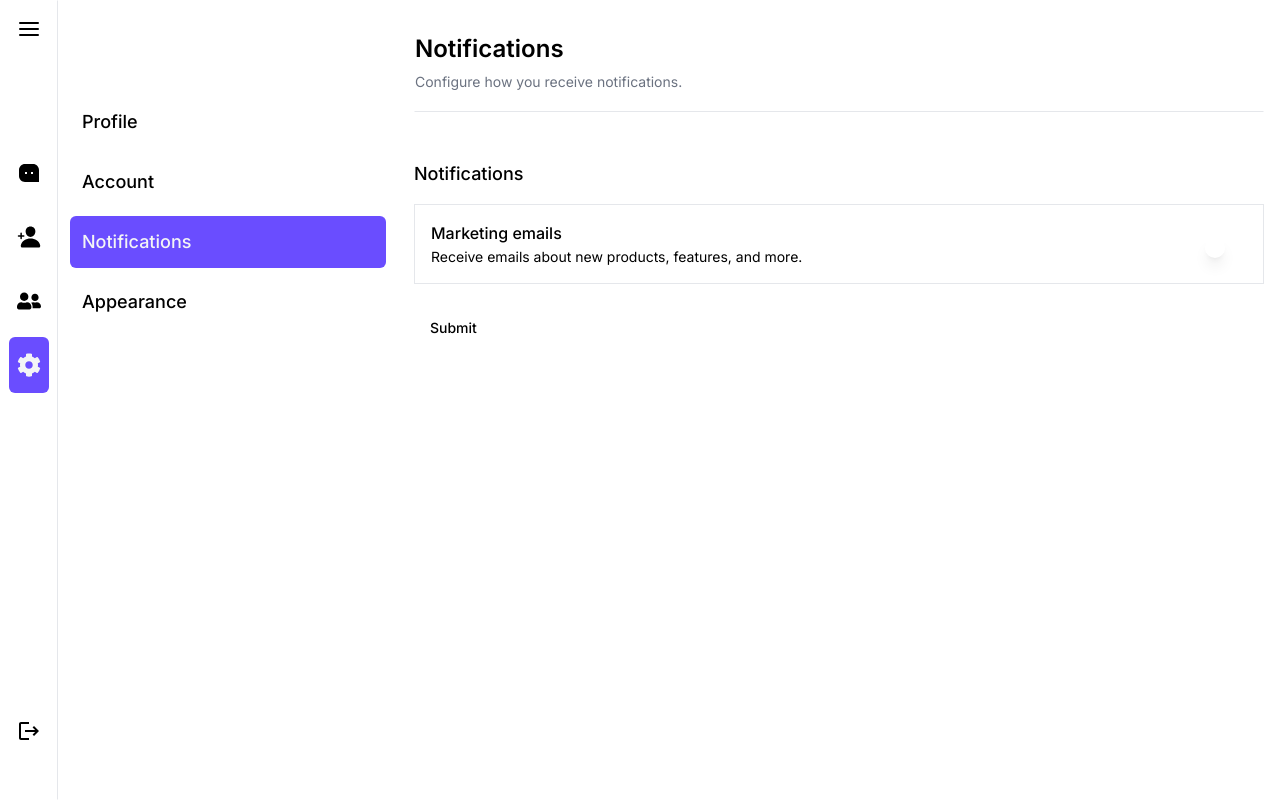
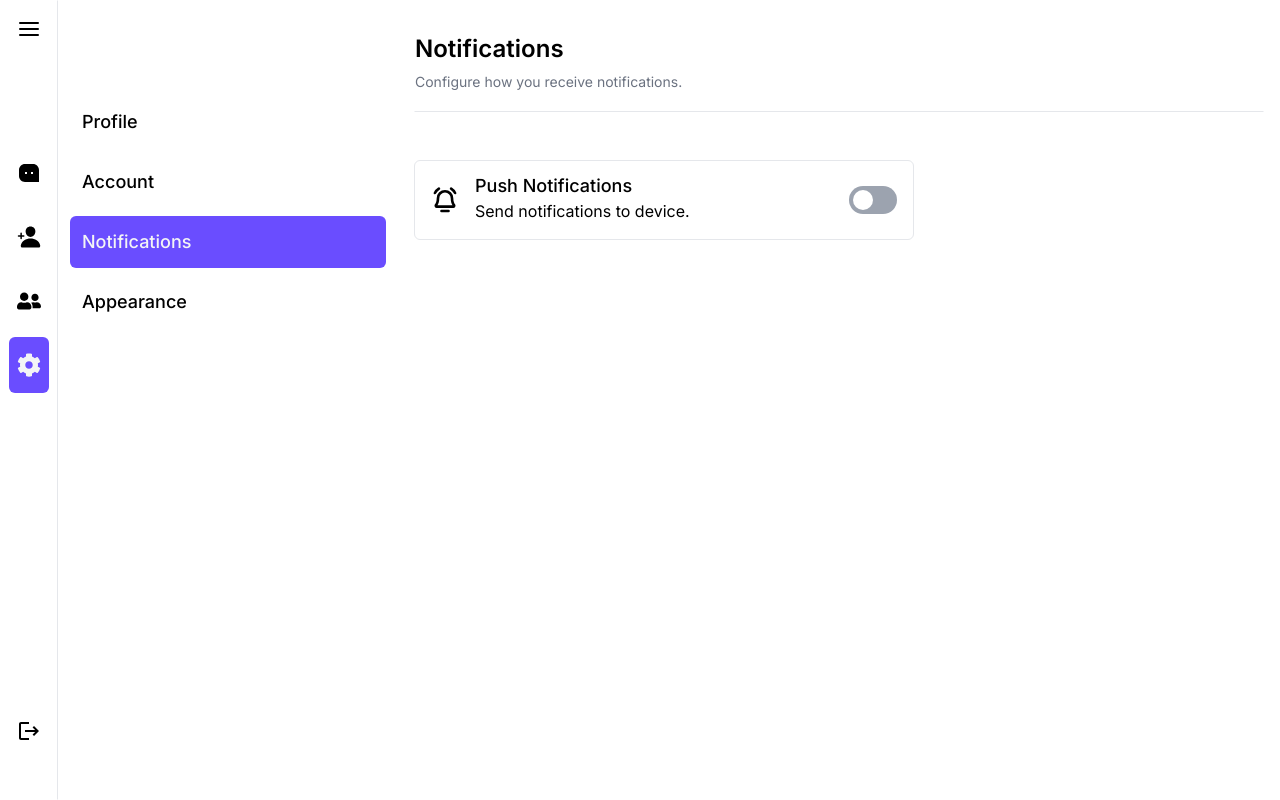
Before and after one commit to edwinochieng/chatterbox, a Next.js app in the folder client/: page /settings/notifications in a window 1280 px wide. Built offline with nearby package versions, Linux system fonts and the light colour scheme.

Commit message:
feat: implement send notifications logic

```diff
--- a/client/src/app/(dashboard)/settings/notifications/page.tsx
+++ b/client/src/app/(dashboard)/settings/notifications/page.tsx
@@ -1,90 +1,34 @@
 "use client";
 
 import React from "react";
-import { zodResolver } from "@hookform/resolvers/zod";
-import { useForm } from "react-hook-form";
-import { z } from "zod";
-
-import { Button } from "@/components/ui/button";
-import {
-  Form,
-  FormControl,
-  FormDescription,
-  FormField,
-  FormItem,
-  FormLabel,
-} from "@/components/ui/form";
+import { PiBellSimpleRingingBold } from "react-icons/pi";
 import { Switch } from "@/components/ui/switch";
-import { toast } from "@/components/ui/use-toast";
 import MainNavbar from "@/components/MainNavbar";
-
-const FormSchema = z.object({
-  marketing_emails: z.boolean().default(false).optional(),
-  security_emails: z.boolean(),
-});
+import { styles } from "@/lib/style";
+import NotificationSwitch from "@/components/NotificationSwitch";
 
 export default function NotificationSettings() {
-  const form = useForm<z.infer<typeof FormSchema>>({
-    resolver: zodResolver(FormSchema),
-    defaultValues: {
-      security_emails: true,
-    },
-  });
-
-  function onSubmit(data: z.infer<typeof FormSchema>) {
-    toast({
-      title: "You submitted the following values:",
-      description: (
-        <pre className="mt-2 w-[340px] rounded-md bg-slate-950 p-4">
-          <code className="text-white">{JSON.stringify(data, null, 2)}</code>
-        </pre>
-      ),
-    });
-  }
-
   return (
     <div>
       <MainNavbar
         title="Notifications"
         description="Configure how you receive notifications."
       />
-      <div className="pt-12">
-        <Form {...form}>
-          <form
-            onSubmit={form.handleSubmit(onSubmit)}
-            className="w-full space-y-6"
-          >
-            <div>
-              <h3 className="mb-4 text-lg font-medium">Notifications</h3>
-              <div className="space-y-4">
-                <FormField
-                  control={form.control}
-                  name="marketing_emails"
-                  render={({ field }) => (
-                    <FormItem className="flex flex-row items-center justify-between rounded-lg border p-4">
-                      <div className="space-y-0.5">
-                        <FormLabel className="text-base">
-                          Marketing emails
-                        </FormLabel>
-                        <FormDescription>
-                          Receive emails about new products, features, and more.
-                        </FormDescription>
-                      </div>
-                      <FormControl className="bg-red-500">
-                        <Switch
-                          checked={field.value}
-                          onCheckedChange={field.onChange}
-                          className="text-red-600"
-                        />
-                      </FormControl>
-                    </FormItem>
-                  )}
-                />
-              </div>
-            </div>
-            <Button type="submit">Submit</Button>
-          </form>
-        </Form>
+      <div className="pt-12 max-w-[500px]">
+        <div className=" py-4 flex items-center space-x-4 rounded-[6px] border p-4 dark:border-gray-400">
+          <PiBellSimpleRingingBold size={28} />
+          <div className="flex-1 space-y-1">
+            <p className="text-lg font-medium leading-none">
+              Push Notifications
+            </p>
+            <p
+              className={`text-base text-muted-foreground ${styles.description}`}
+            >
+              Send notifications to device.
+            </p>
+          </div>
+          <NotificationSwitch />
+        </div>
       </div>
     </div>
   );
--- /dev/null
+++ b/client/src/components/NotificationSwitch.tsx
@@ -0,0 +1,25 @@
+"use client";
+import { useNotification } from "@/context/NotificationContext";
+import React from "react";
+
+const NotificationSwitch: React.FC = () => {
+  const { isNotificationOn, toggleNotification } = useNotification();
+  return (
+    <div className="flex items-center space-x-3">
+      <button
+        onClick={toggleNotification}
+        className={`relative inline-flex items-center py-1 rounded-full w-12 transition-all ${
+          isNotificationOn ? "bg-gray-700 dark:bg-gray-50" : "bg-gray-400"
+        }`}
+      >
+        <span
+          className={`inline-block w-5 h-5 transform bg-white dark:bg-gray-900 rounded-full transition-transform ${
+            isNotificationOn ? "translate-x-6" : "translate-x-1"
+          }`}
+        />
+      </button>
+    </div>
+  );
+};
+
+export default NotificationSwitch;
--- a/client/src/components/Providers.tsx
+++ b/client/src/components/Providers.tsx
@@ -7,6 +7,7 @@ import { AuthProvider } from "@/context/AuthContext";
 import { SocketProvider } from "@/context/SocketContext";
 import { ChatProvider } from "@/context/ChatContext";
 import { ThemeProvider } from "@/context/ThemeContext";
+import { NotificationProvider } from "@/context/NotificationContext";
 
 const queryClient = new QueryClient();
 
@@ -15,12 +16,14 @@ export default function Providers({ children }: { children: React.ReactNode }) {
     <ThemeProvider>
       <AuthProvider>
         <SocketProvider>
+          <NotificationProvider>
             <QueryClientProvider client={queryClient}>
               <ChatProvider>
                 <Toaster position="top-center" />
                 {children}
               </ChatProvider>
             </QueryClientProvider>
+          </NotificationProvider>
         </SocketProvider>
       </AuthProvider>
     </ThemeProvider>
--- /dev/null
+++ b/client/src/context/NotificationContext.tsx
@@ -0,0 +1,68 @@
+import React, { useEffect, useState, createContext, useContext } from "react";
+import { useSocket } from "./SocketContext";
+
+interface NotificationContextType {
+  isNotificationOn: boolean;
+  toggleNotification: () => void;
+}
+
+const NotificationContext = createContext<NotificationContextType | undefined>(
+  undefined
+);
+
+export const NotificationProvider: React.FC<{ children: React.ReactNode }> = ({
+  children,
+}) => {
+  const [isNotificationOn, setIsNotificationOn] = useState<boolean>(false);
+  const socket = useSocket();
+
+  useEffect(() => {
+    const storedNotificationState = localStorage.getItem("notifications");
+    if (storedNotificationState) {
+      setIsNotificationOn(JSON.parse(storedNotificationState));
+    }
+  }, []);
+
+  useEffect(() => {
+    if (isNotificationOn) {
+      if (Notification.permission === "default") {
+        Notification.requestPermission();
+      }
+    }
+  }, [isNotificationOn]);
+
+  useEffect(() => {
+    socket?.on("messageReceived", (data: { message: string }) => {
+      if (isNotificationOn && Notification.permission === "granted") {
+        new Notification("New Message");
+      }
+    });
+
+    return () => {
+      socket?.off("messageReceived");
+    };
+  }, [isNotificationOn, socket]);
+
+  const toggleNotification = () => {
+    setIsNotificationOn((prevState) => !prevState);
+    localStorage.setItem("notifications", JSON.stringify(!isNotificationOn));
+  };
+
+  return (
+    <NotificationContext.Provider
+      value={{ isNotificationOn, toggleNotification }}
+    >
+      {children}
+    </NotificationContext.Provider>
+  );
+};
+
+export const useNotification = () => {
+  const context = useContext(NotificationContext);
+  if (!context) {
+    throw new Error(
+      "useNotification must be used within a NotificationProvider"
+    );
+  }
+  return context;
+};
```
Lines whose indentation alone changed are shown as unchanged.
